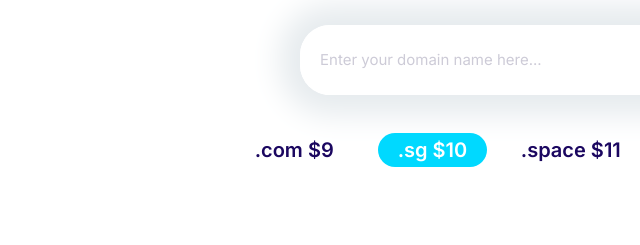
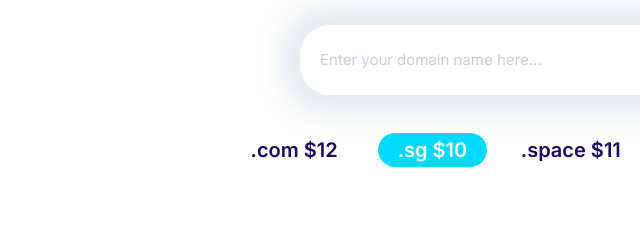
Before and after one commit to pamirodrigues/THE-FINAL, a website built with Parcel: page index.html in a window 1280 px wide. Shown: the part 1000-1245 px from the top of the page, 0-640 px from the left. Built offline with nearby package versions, Linux system fonts and the light colour scheme.

Commit message:
updating the price from $9 to $12

```diff
--- a/index.html
+++ b/index.html
@@ -64,7 +64,7 @@
       </svg>Search</button>
     </div>
     <ul class="list block-domain__prices">
-        <li>.com $9</li>
+        <li>.com $12</li>
         <li><span class="badge badge--secondary">.sg $10</span></li>
         <li>.space $11</li>
         <li>.info $14</li>
```
